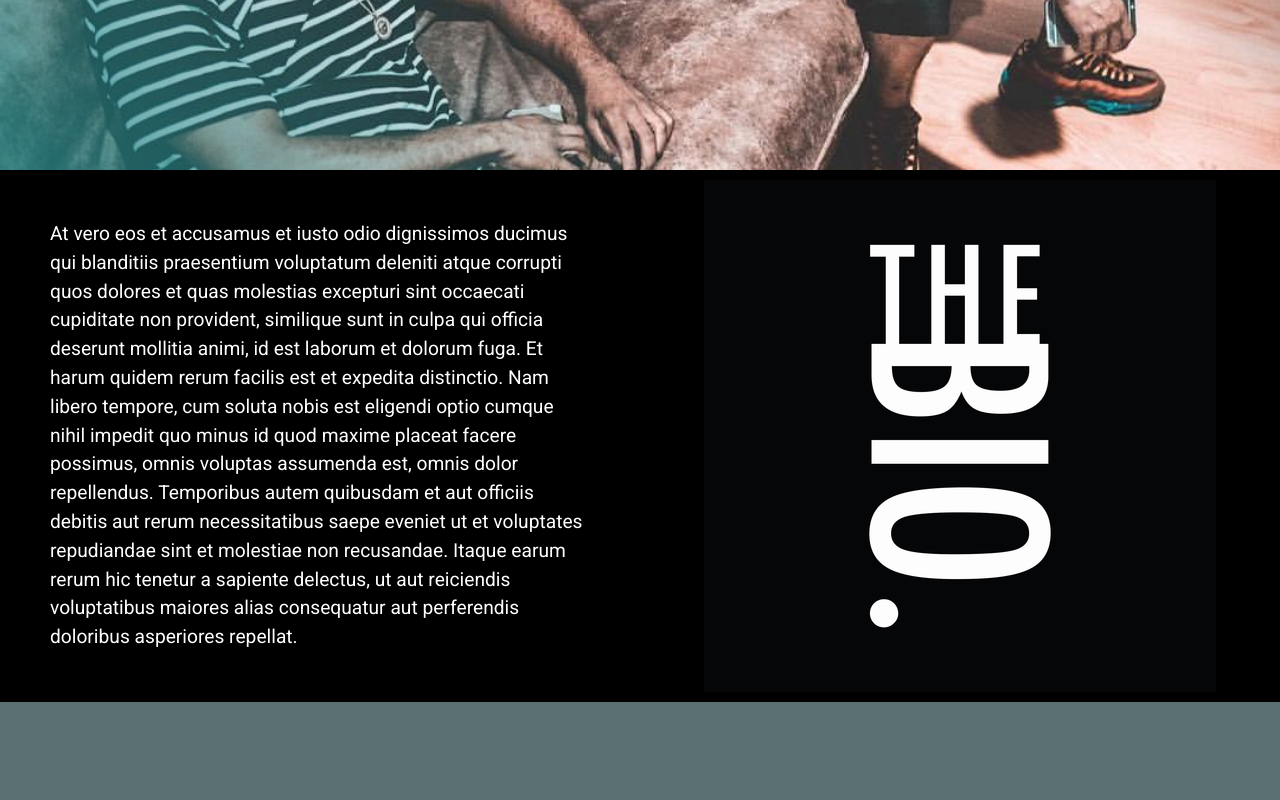
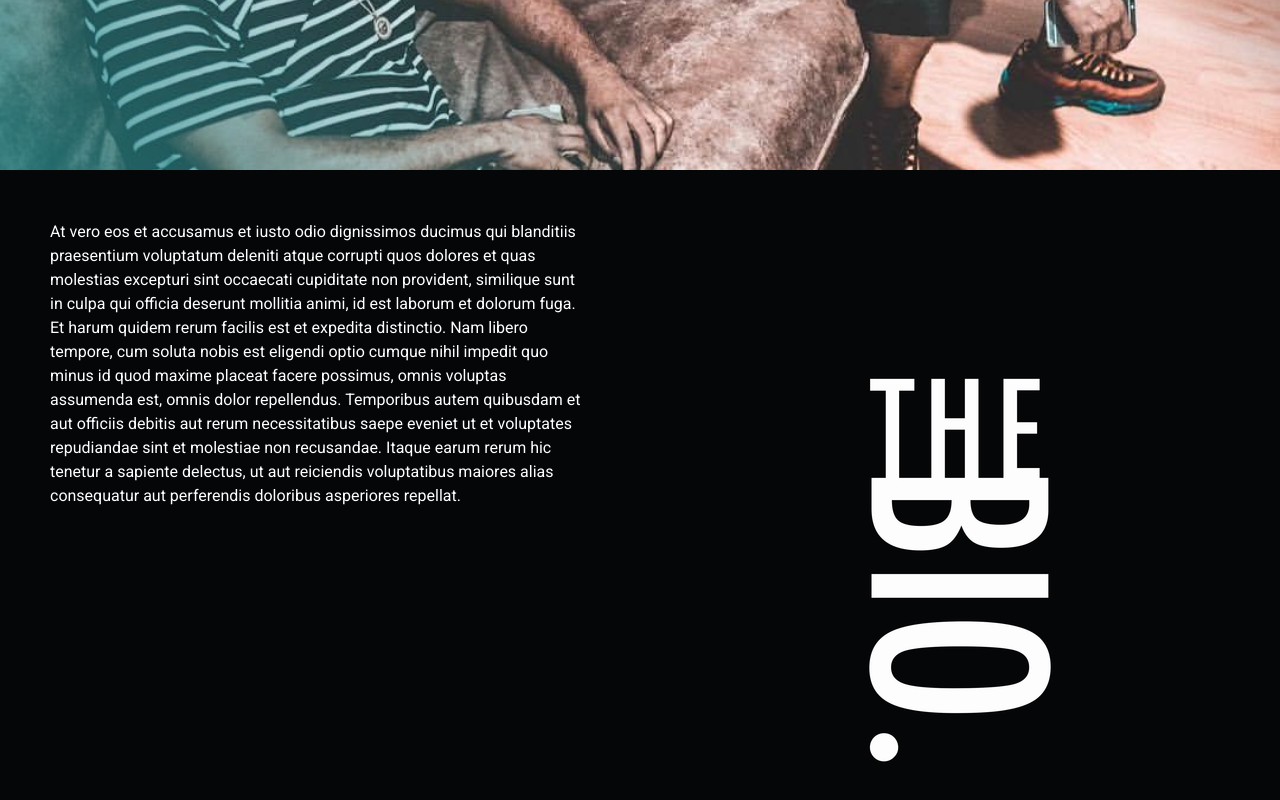
Before and after one commit to jesseflores512/thebio, a React app: page / in a window 1280 px wide. Shown: the part 630-1430 px from the top of the page. Before the commit the page ends 1332 px from the top, so only its background shows below. Built offline with nearby package versions, Linux system fonts and the light colour scheme.

Commit message:
css change

```diff
--- a/assets/sass/main.scss
+++ b/assets/sass/main.scss
@@ -41,15 +41,16 @@ nav {
 
 #bio {
   display: flex;
-  background: black;
-
+  background: #050608;
+  padding: 50px 0;
+  height: 100vh;
 
   p{
     width: 50%;
     color: white;
     line-height: 1.5;
-    font-size: 1.2rem;
-    padding: 50px;
+    font-size: 1rem;
+    padding: 0 50px;
   }
   .logoCentered{
 
@@ -57,5 +58,6 @@ nav {
     display: flex;
     justify-content: center;
     align-items: center;
+    padding: 0 50px;
   }
 }
```
Also changed, not shown: public/css/main.css.
